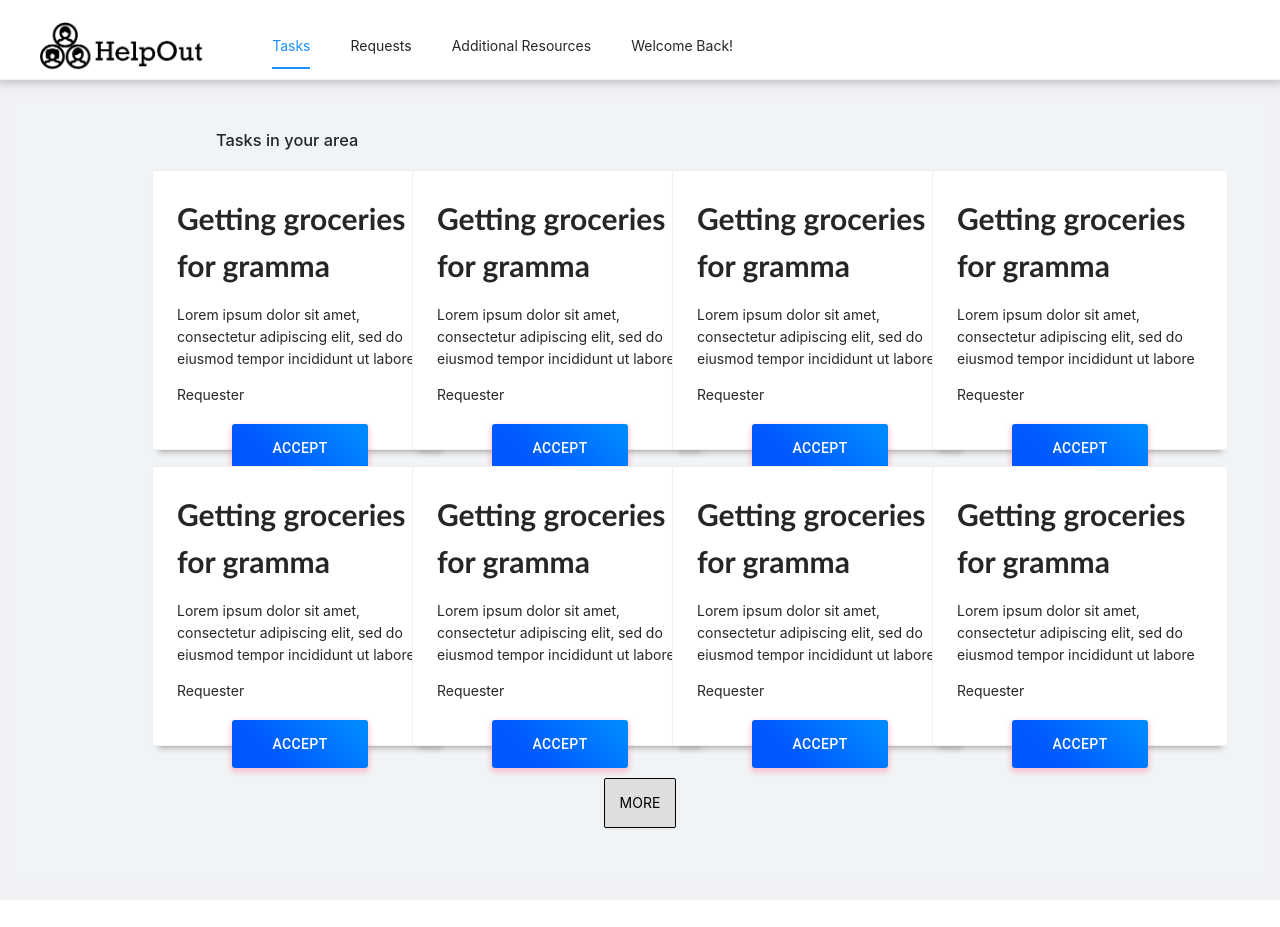
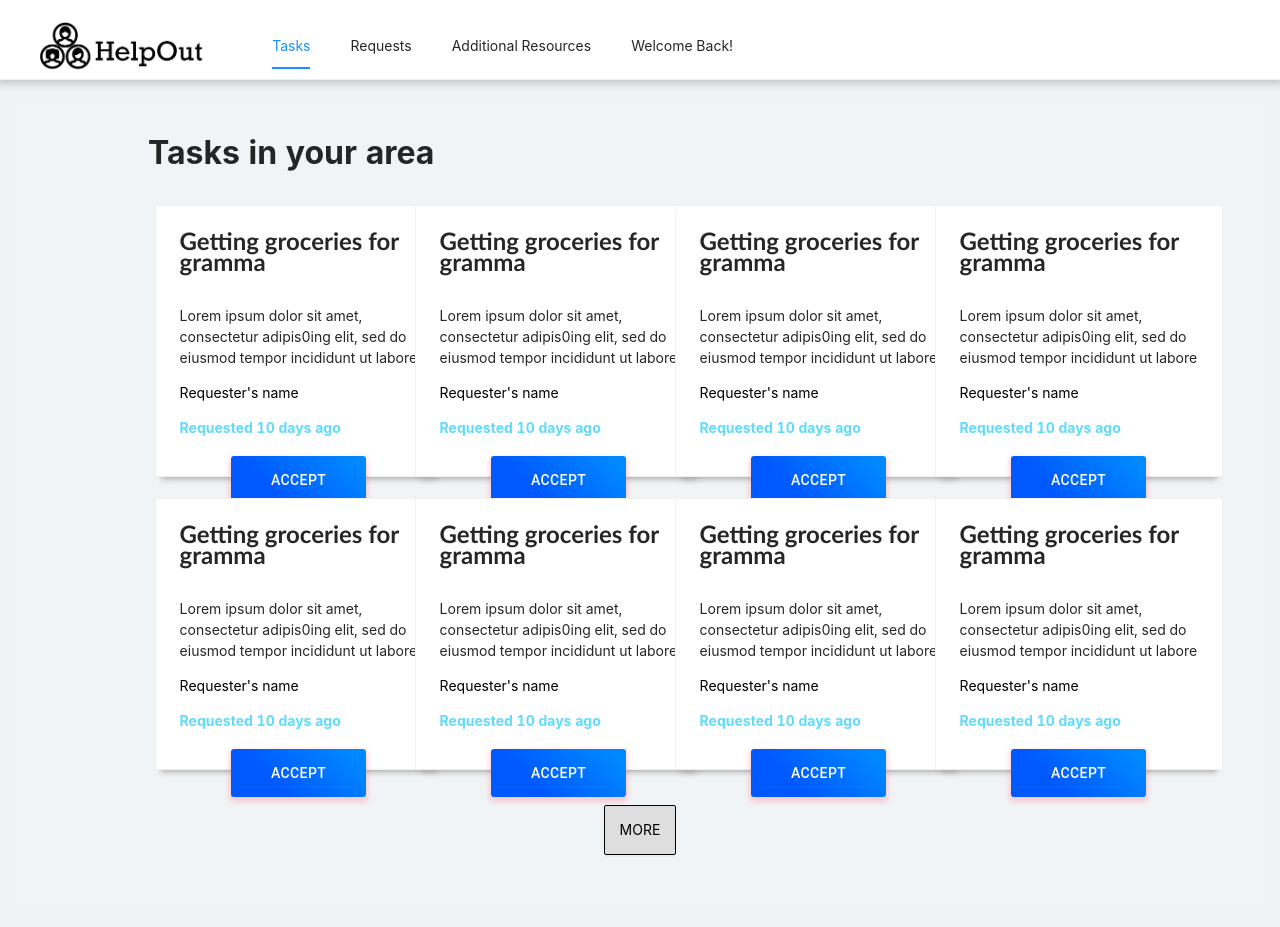
Before and after one commit to info442-group-7/HelpOut, a React (Create React App) app: page /SuggestedTasks in a window 1280 px wide. Before the commit the page ends 900 px from the top, so only its background shows below. Built offline with nearby package versions, Linux system fonts and the light colour scheme.

Commit message:
card stuff

```diff
--- a/src/App.css
+++ b/src/App.css
@@ -19,6 +19,13 @@
   margin-left: auto;
 }
 
+.cardHeader {
+  font-size: 4vmin;
+  font-weight: bolder;
+  font-stretch: condensed;
+  margin-left: 9%;
+}
+
 cardStyle  {
   width: "700px";
   height: "192px";
@@ -28,12 +35,27 @@ cardStyle  {
 }
 
 .cardTitle {
-  font-size: 30px;
+  font-size: 3vmin;
   font-family: Calibri;
   font-weight: bold;
   font-stretch: ultra-condensed;
 }
 
+.cardDescription {
+  font-size: 1.5 vmin;
+  color: black;
+}
+
+.cardRequester {
+  font-size: 1.5 vmin;
+  color: black;
+}
+
+.cardRequested {
+  color: #61dafb;
+  font-weight: bold;
+  font-size: 1.5 vmin;
+}
 
 
 .App-header {
--- a/src/components/SuggestedTasks/SuggestedTasks.jsx
+++ b/src/components/SuggestedTasks/SuggestedTasks.jsx
@@ -71,7 +71,7 @@ class SuggestedTasksView extends React.Component {
     return (
 
       <div >
-        <div style={{marginLeft:"22vh"}}><h1>Tasks in your area</h1></div>
+        <div className = "headerDiv"><h1 className = "cardHeader">Tasks in your area</h1></div>
 
 
 
--- a/src/components/SuggestedTasks/SuggestedTasksCardView.jsx
+++ b/src/components/SuggestedTasks/SuggestedTasksCardView.jsx
@@ -112,14 +112,15 @@ class SuggestedTasksCardView extends Component {
         if (this.state.clicked) {
             return (
                 <div>
-                    <Card className="cardStyle" style={{ width: "37vh", height: "35vh", boxShadow: "0 8px 6px -6px #aaaaaa", margin: "1vh" }}>
+                    <Card className="cardStyle" style={{ width: "36vmin", height: "34vh", boxShadow: "0 8px 6px -6px #aaaaaa", margin: "5%", lineHeight:"150%"}}>
                         <h5 className="cardTitle">Getting groceries for gramma</h5>
-                        <p>Lorem ipsum dolor sit amet, consectetur adipiscing elit, sed do eiusmod tempor
+                        <p cclassName="cardDescription"><br/>Lorem ipsum dolor sit amet, consectetur adipis0ing elit, sed do eiusmod tempor
                             incididunt ut labore
 
 
       </p>
-                        <p>Requester</p>
+                        <p className="cardRequester">Requester's name</p>
+                        <p className="cardRequested">Requested 10 days ago</p>
                         <div style={{ display: "flex", justifyContent: "center" }}><Button type="primary" style={{
                             background: 'linear-gradient(45deg, #0059ff 30%, #0088ff 90%)',
                             border: 0,
```
